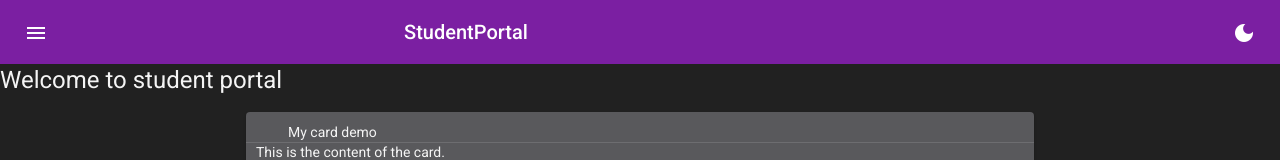
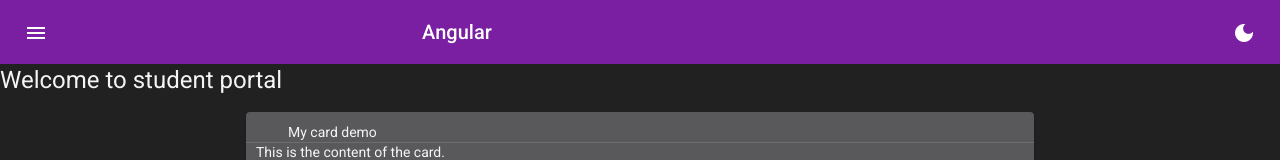
Before and after one commit to deepaksy/angular, an Angular app: page / in a window 1280 px wide. Shown: the top 160 px of the page. Built offline with nearby package versions, Linux system fonts and the light colour scheme.

Commit message:
Add static projectTitle in app.component.ts

```diff
--- a/src/app/app.component.ts
+++ b/src/app/app.component.ts
@@ -1,4 +1,4 @@
-import { Component } from '@angular/core';
+import { Component, OnInit, SimpleChanges } from '@angular/core';
 import { BreakpointObserver, Breakpoints } from '@angular/cdk/layout';
 import { Observable } from 'rxjs';
 import { map, shareReplay } from 'rxjs/operators';
@@ -10,22 +10,30 @@
   styleUrls: ['./app.component.css']
 })
 export class AppComponent {
-  public siteTitle:string="StudentPortal";
+  public static projectTitle:string="Angular";
+  public  siteTitle:string=AppComponent.projectTitle;
   currentTheme:string; // Theming
   isHandset: Observable<boolean> = this.breakpointObserver.observe(Breakpoints.Handset)
   .pipe(
     map(result => result.matches),
     shareReplay()
   );
+    ngOnInit(): void {
+      //Called after the constructor, initializing input properties, and the first call to ngOnChanges.
+      //Add 'implements OnInit' to the class.
+      this.themeServices.setinitialTheme();
+      this.currentTheme=(this.themeServices.getcurrentTheme()||"");
+      console.log("Oninit called")
 
+    }
 constructor(private breakpointObserver: BreakpointObserver,private themeServices:ThemeService) {
-  this.themeServices.setinitialTheme();
   this.currentTheme=(this.themeServices.getcurrentTheme()||"");
+  console.log("Constructor called")
 
 }
 themeToggle(){
   this.themeServices.handleTheme();
   this.currentTheme=(this.themeServices.getcurrentTheme()||"");
-  console.log(this.currentTheme)
+  // console.log(this.currentTheme)
 }
 }
```
